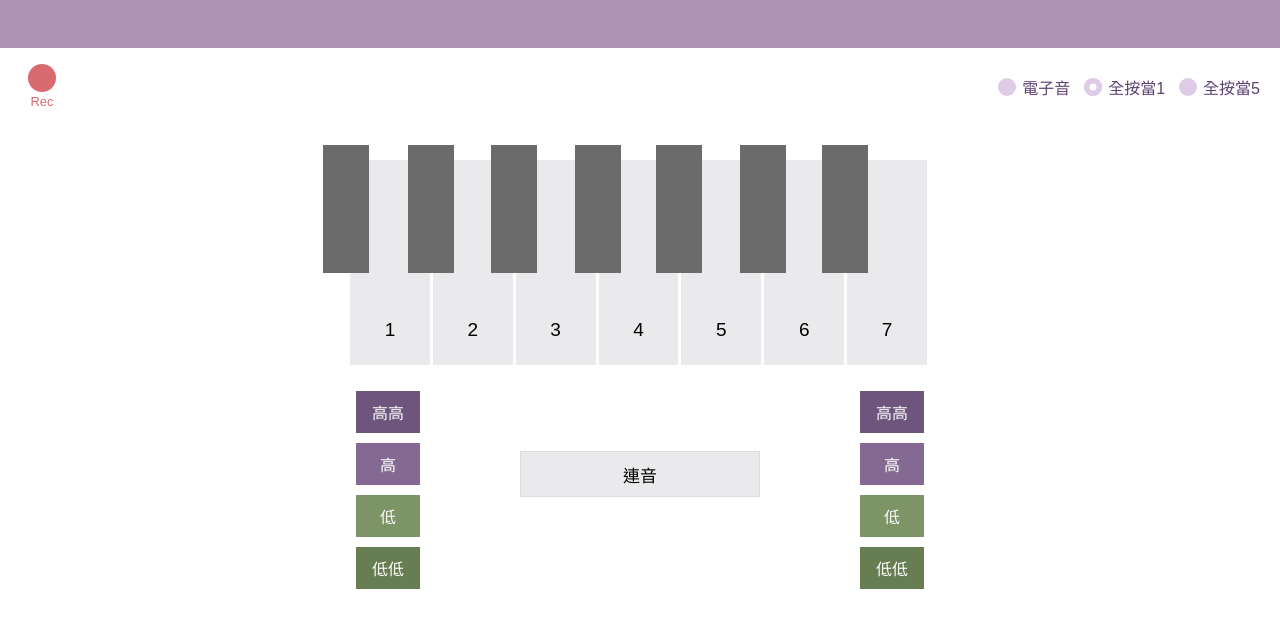
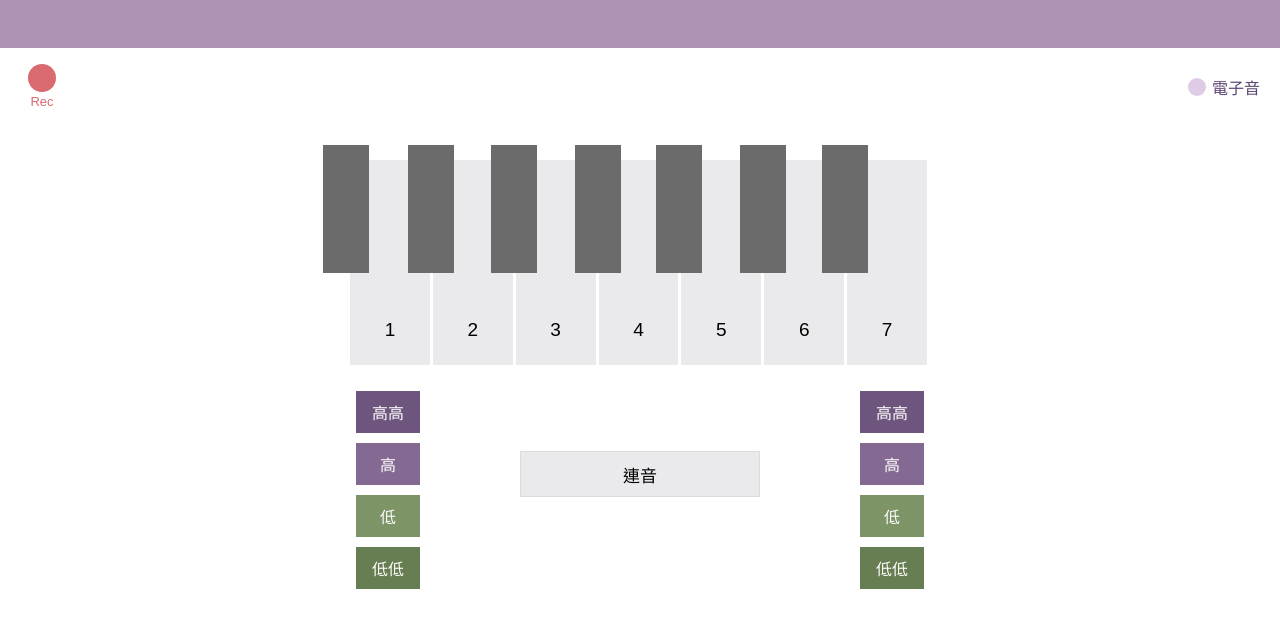
Before and after one commit to WildCatTheOnetrueGod/Slapper, a plain HTML site: page html/music.html in a window 1280 px wide. Drawn offline with Linux system fonts and the light colour scheme.

Commit message:
Update music.html

```diff
--- a/html/music.html
+++ b/html/music.html
@@ -28,7 +28,7 @@
         <span class="radio-circle"></span>
         <span class="tone-label">電子音</span>
       </label>
-      <label class="tone-option">
+      <!-- <label class="tone-option">
         <input type="radio" name="tone-mode" value="全按當1" checked />
         <span class="radio-circle"></span>
         <span class="tone-label">全按當1</span>
@@ -37,7 +37,7 @@
         <input type="radio" name="tone-mode" value="全按當5" />
         <span class="radio-circle"></span>
         <span class="tone-label">全按當5</span>
-      </label>
+      </label>-->
     </div>
   </div>
 
```
